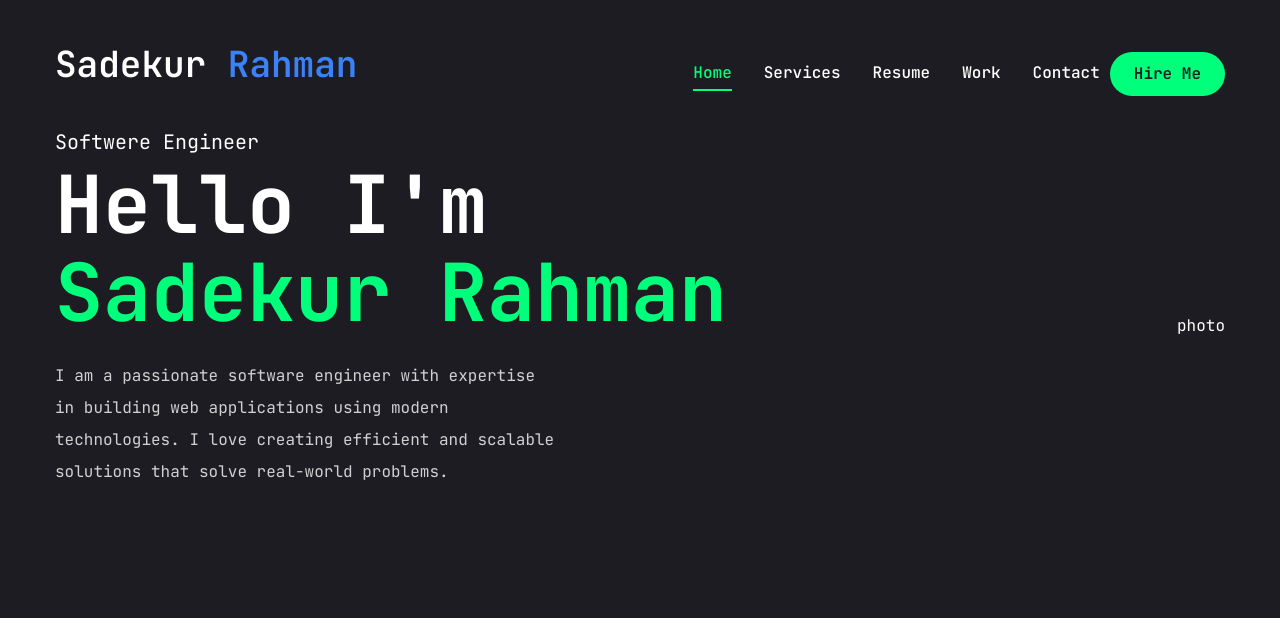
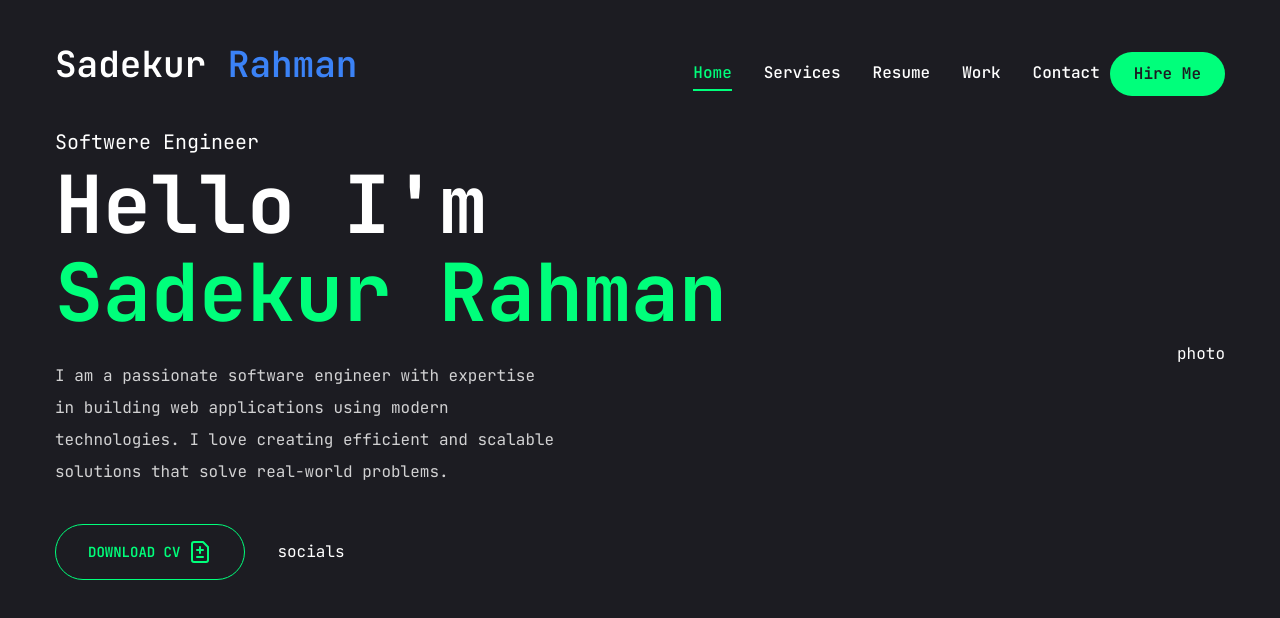
Before and after one commit to sadekur/pfs-2, a Next.js app: page / in a window 1280 px wide. Shown: the top 618 px of the page. Built offline with nearby package versions, Linux system fonts and the light colour scheme.

Commit message:
Refactor Home component for improved readability and consistency

```diff
--- a/app/page.jsx
+++ b/app/page.jsx
@@ -1,22 +1,41 @@
-import React from 'react'
-import { Button } from '@/components/ui/button';
-import { FileDiffIcon } from 'lucide-react';
+import React from "react";
+import { Button } from "@/components/ui/button";
+import { FileDiffIcon } from "lucide-react";
 
 const Home = () => {
   return (
-    <section className='h-full'>
-      <div className='container mx-auto h-full'>
-        <div className='flex flex-col xl:flex-row justify-between items-center xl:pt:8 xl:pb-24'>
-          <div className='text-center xl:text-left'>
-            <span className='text-xl'>Softwere Engineer</span>
-            <h1 className='h1 mb-6'>Hello I'm <br/> <span className='text-accent'>Sadekur Rahman</span></h1>
-            <p className='mb-9 max-w-[500px] text-white/80'>I am a passionate software engineer with expertise in building web applications using modern technologies. I love creating efficient and scalable solutions that solve real-world problems.</p>
+    <section className="h-full">
+      <div className="container mx-auto h-full">
+        <div className="flex flex-col xl:flex-row justify-between items-center xl:pt:8 xl:pb-24">
+          <div className="text-center xl:text-left">
+            <span className="text-xl">Softwere Engineer</span>
+            <h1 className="h1 mb-6">
+              Hello I'm <br />{" "}
+              <span className="text-accent">Sadekur Rahman</span>
+            </h1>
+            <p className="mb-9 max-w-[500px] text-white/80">
+              I am a passionate software engineer with expertise in building web
+              applications using modern technologies. I love creating efficient
+              and scalable solutions that solve real-world problems.
+            </p>
+            <div className="flex flex-col xl:flex-row items-center gap-8 ">
+              <Button
+                variant="outline"
+                size="lg"
+                className="uppercase flex items-center gap-2"
+              >
+                <span>Download CV</span> <FileDiffIcon className="text-lg" />
+              </Button>
+              <div className="mb-8 xl:mb-0">
+                <div>socials</div>
+              </div>
+            </div>
           </div>
           <div>photo</div>
         </div>
       </div>
-    </section >
-  )
-}
+    </section>
+  );
+};
 
-export default Home
+export default Home;
```
